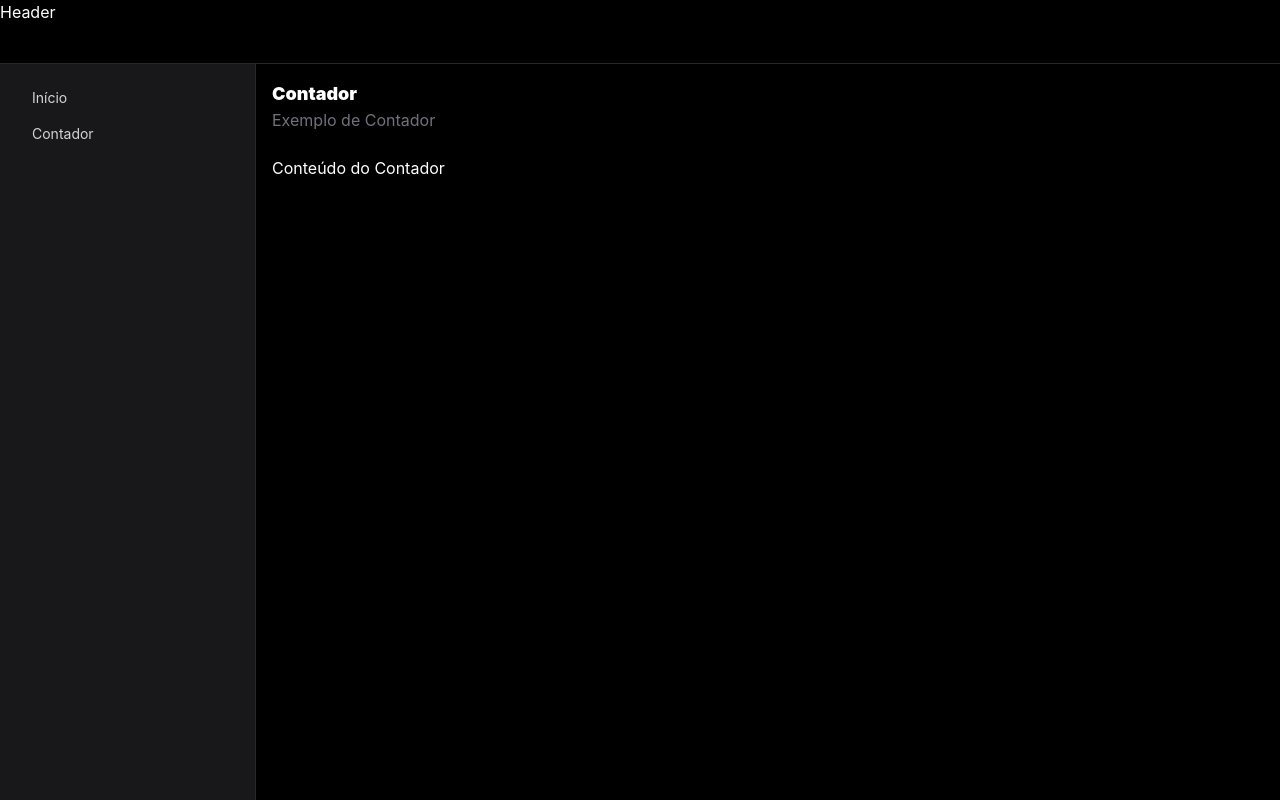
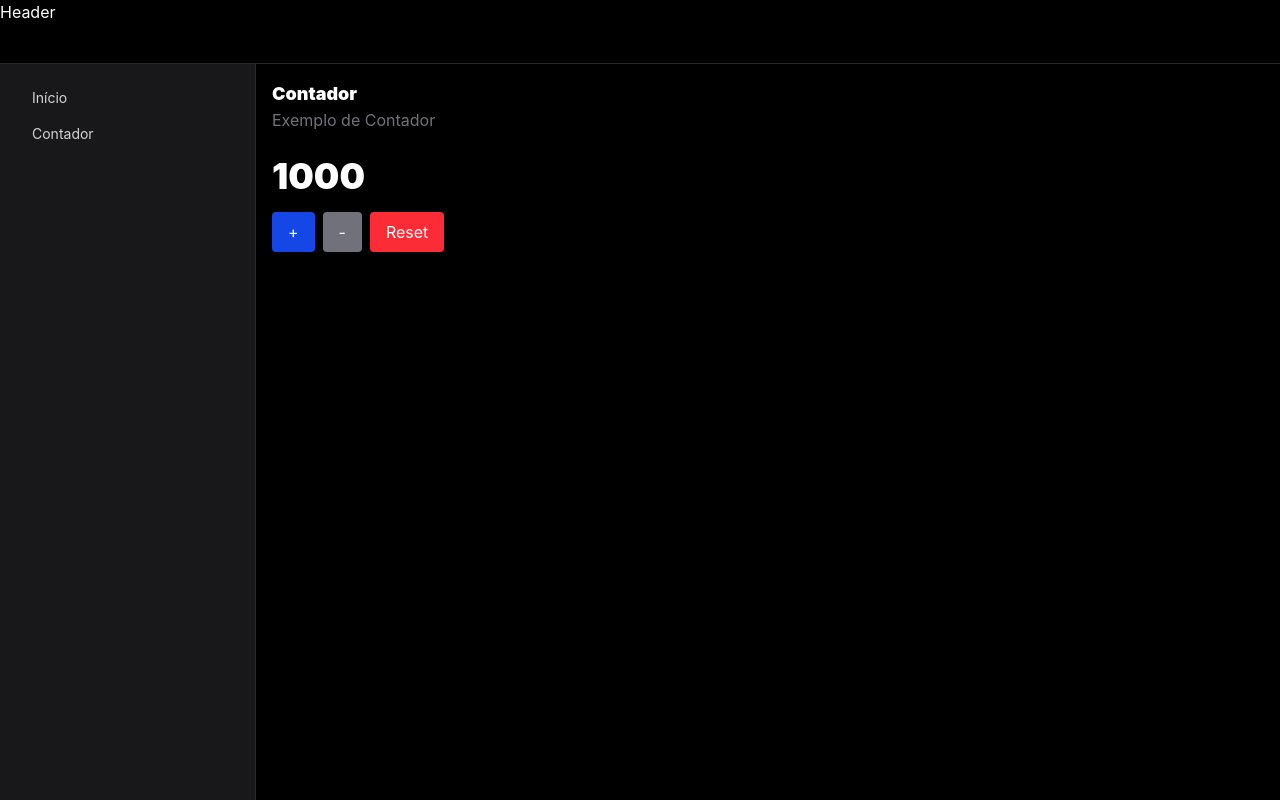
Before and after one commit to RafaelJP13/vuejs-fundamentals, a Vue app: page /counter in a window 1280 px wide. Built offline with nearby package versions, Linux system fonts and the light colour scheme.

Commit message:
feat: enhance CounterPage with state management and button functionality

```diff
--- a/src/app/app.css
+++ b/src/app/app.css
@@ -5,3 +5,22 @@ body {
     background-color: #000000;
     color: #ffffff;
 }
+
+@layer components {
+    .btn {
+        @apply flex justify-center items-center;
+        @apply px-4 py-2 rounded;
+    }
+
+    .btn-primary {
+        @apply bg-blue-700 text-white hover:bg-blue-500 cursor-pointer;
+    }
+
+    .btn-secondary {
+        @apply bg-zinc-500 text-white hover:bg-zinc-700 cursor-pointer;
+    }
+
+    .btn-danger {
+        @apply bg-red-500 text-white hover:bg-red-700 cursor-pointer;
+    }
+}
--- a/src/modules/samples/pages/CounterPage.vue
+++ b/src/modules/samples/pages/CounterPage.vue
@@ -1,11 +1,27 @@
 <script setup lang="ts">
 import Title from '@/shared/components/Title.vue';
+import { ref } from 'vue';
+
+const count = ref(1000);
+
+const increment = () => count.value++;
+const decrement = () => count.value--;
+const reset = () => count.value = 0;
 
 </script>
 
 <template>
     <div class="flex flex-col gap-6">
-        <Title text="Contador" sub="Exemplo de Contador" />
-        <div>Conteúdo do Contador</div>
+        <Title text="Contador" sub="Exemplo de Contador"></Title>
+        <div class="flex flex-col gap-4">
+            <span class="text-4xl font-black">
+                {{ count }}
+            </span>
+            <div class="flex gap-2">
+                <button @click="increment()" class="btn btn-primary">+</button>
+                <button @click="decrement()" class="btn btn-secondary">-</button>
+                <button @click="reset()" class="btn btn-danger">Reset</button>
+            </div>
+        </div>
     </div>
 </template>
```
